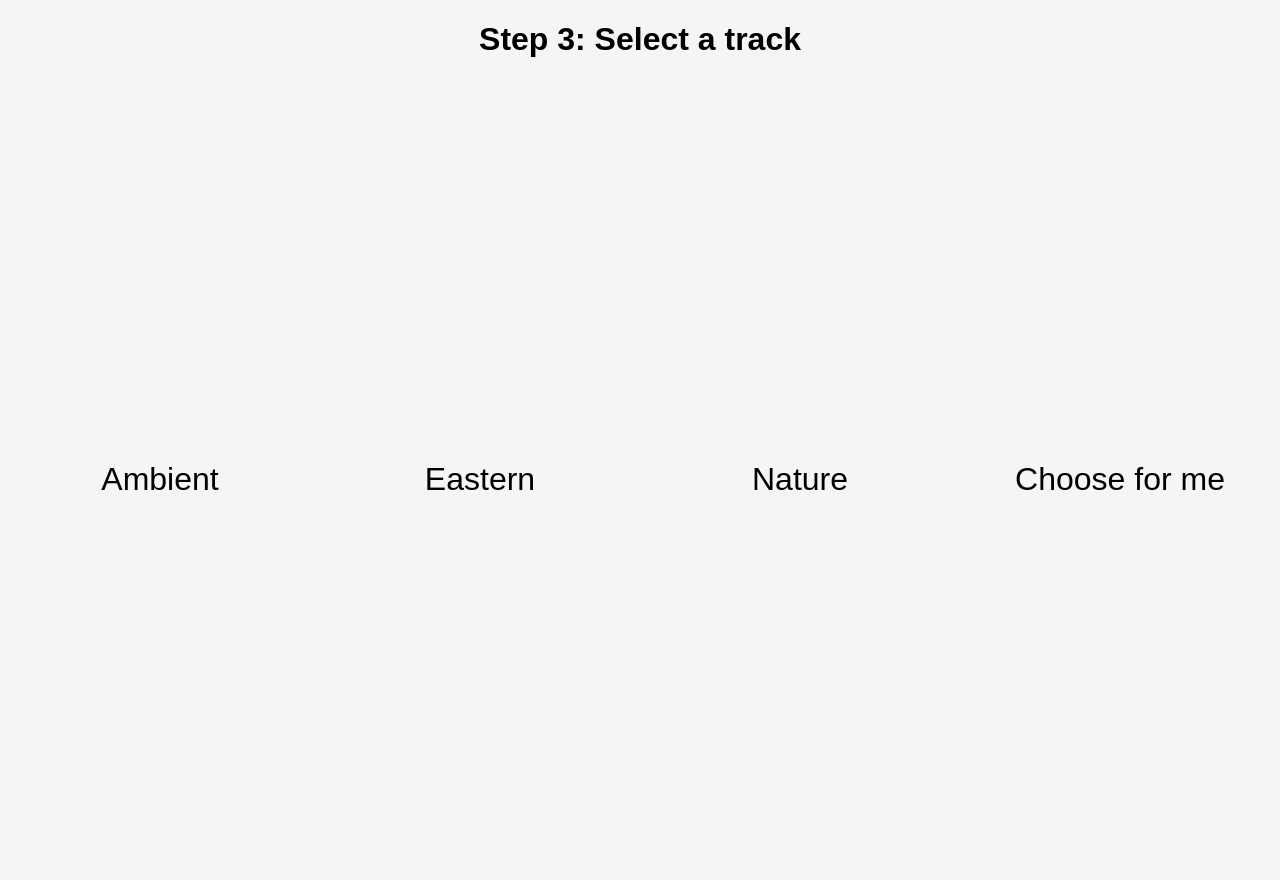
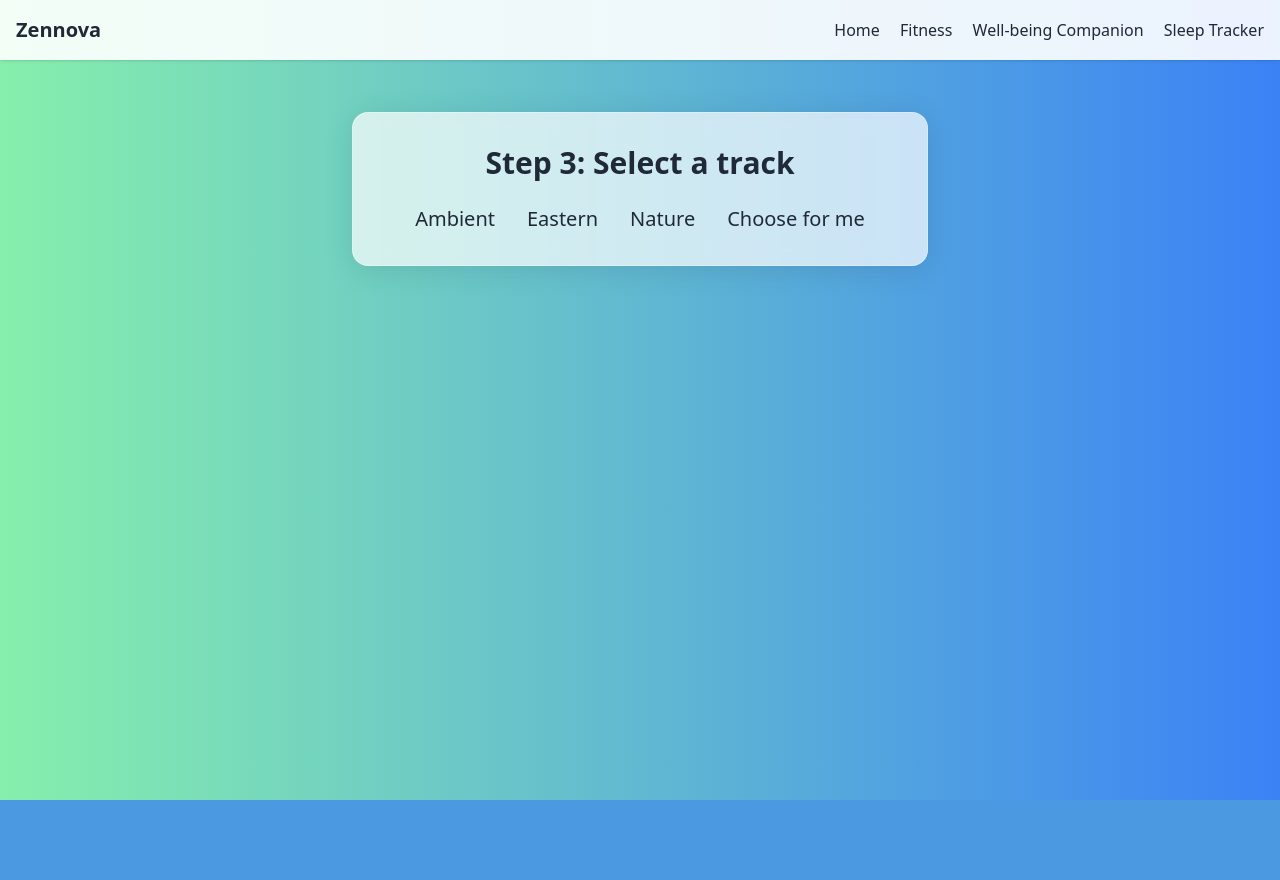
Before and after one commit to HariharRengan/ZenNova, a Flask app: page /soundtrack in a window 1280 px wide. After the commit the page ends 800 px from the top, so only its background shows below. Run offline with Flask 3, Linux system fonts and the light colour scheme; some libraries are stand-ins or nearby versions.

Commit message:
Update soundtrack.html

```diff
--- a/templates/soundtrack.html
+++ b/templates/soundtrack.html
@@ -1,59 +1,49 @@
 <!DOCTYPE html>
 <html lang="en">
 <head>
-    <meta charset="UTF-8">
-    <meta name="viewport" content="width=device-width, initial-scale=1.0">
-    <title>Step 3 - Soundtrack Selection</title>
-    <style>
-        body {
-            font-family: Arial, sans-serif;
-            background-color: #f5f5f5;
-            margin: 0;
-            padding: 0;
-            align-items: center;
-            text-align: center;
-        }
-        #main {
-            display: flex;
-            flex-wrap: wrap;
-            justify-content: center;
-            height: 100vh;
-            margin: 0;
-        }
-        .soundtrack-option {
-            flex: 1 1 20%;
-            display: flex;
-            flex-direction: column;
-            justify-content: center;
-            align-items: center;
-            text-decoration: none;
-            font-size: 2rem;
-            transition: transform 0.3s;
-        }
-        .soundtrack-option:hover {
-            transform: scale(1.1);
-        }
-        .soundtrack-text {
-            font-size: 1rem;
-            margin-top: 0.5rem;
-        }
-        @media (max-width: 768px) {
-            .soundtrack-option {
-                flex: 1 1 100%;
-            }
-        }
-        a {
-            color: black;
-        }
-    </style>
+  <meta charset="UTF-8" />
+  <meta name="viewport" content="width=device-width, initial-scale=1.0" />
+  <title>Step 3 - Soundtrack Selection</title>
+  <script src="https://cdn.tailwindcss.com"></script>
+  <style>
+    /* Glassmorphism style */
+    .glass-card {
+      background: rgba(255, 255, 255, 0.7);
+      backdrop-filter: blur(10px);
+      border-radius: 1rem;
+      box-shadow: 0 4px 30px rgba(0, 0, 0, 0.1);
+      border: 1px solid rgba(255, 255, 255, 0.3);
+    }
+  </style>
 </head>
-<body>
-    <h1>Step 3: Select a track</h1>
-    <div id="main">
-        <a href="/soundtrack/ambient" class="soundtrack-option">Ambient</a>
-        <a href="/soundtrack/eastern" class="soundtrack-option">Eastern</a>
-        <a href="/soundtrack/nature" class="soundtrack-option">Nature</a>
-        <a href="/soundtrack/random" class="soundtrack-option">Choose for me</a>
+<body class="bg-gradient-to-r from-green-300 to-blue-500 min-h-screen flex flex-col items-center py-8">
+  <nav class="w-full bg-white bg-opacity-90 shadow fixed top-0">
+    <div class="max-w-7xl mx-auto px-4 py-4 flex justify-between items-center">
+      <a href="#" class="text-xl font-bold text-gray-800">Zennova</a>
+      <div class="space-x-4">
+        <a href="index.html" class="text-gray-800 hover:text-gray-600">Home</a>
+        <a href="fitness.html" class="text-gray-800 hover:text-gray-600">Fitness</a>
+        <a href="companion.html" class="text-gray-800 hover:text-gray-600">Well-being Companion</a>
+        <a href="sleeptracker.html" class="text-gray-800 hover:text-gray-600">Sleep Tracker</a>
+      </div>
     </div>
+  </nav>
+  <div class="max-w-xl w-full mx-auto p-8 glass-card mt-20">
+    <h1 class="text-3xl font-bold mb-6 text-center text-gray-800">Step 3: Select a track</h1>
+    <div class="flex flex-wrap justify-center gap-8">
+      <a href="/soundtrack/ambient" class="flex flex-col items-center text-xl transition-transform hover:scale-110 text-gray-800">
+        Ambient
+      </a>
+      <a href="/soundtrack/eastern" class="flex flex-col items-center text-xl transition-transform hover:scale-110 text-gray-800">
+        Eastern
+      </a>
+      <a href="/soundtrack/nature" class="flex flex-col items-center text-xl transition-transform hover:scale-110 text-gray-800">
+        Nature
+      </a>
+      <a href="/soundtrack/random" class="flex flex-col items-center text-xl transition-transform hover:scale-110 text-gray-800">
+        Choose for me
+      </a>
+    </div>
+  </div>
 </body>
 </html>
```
